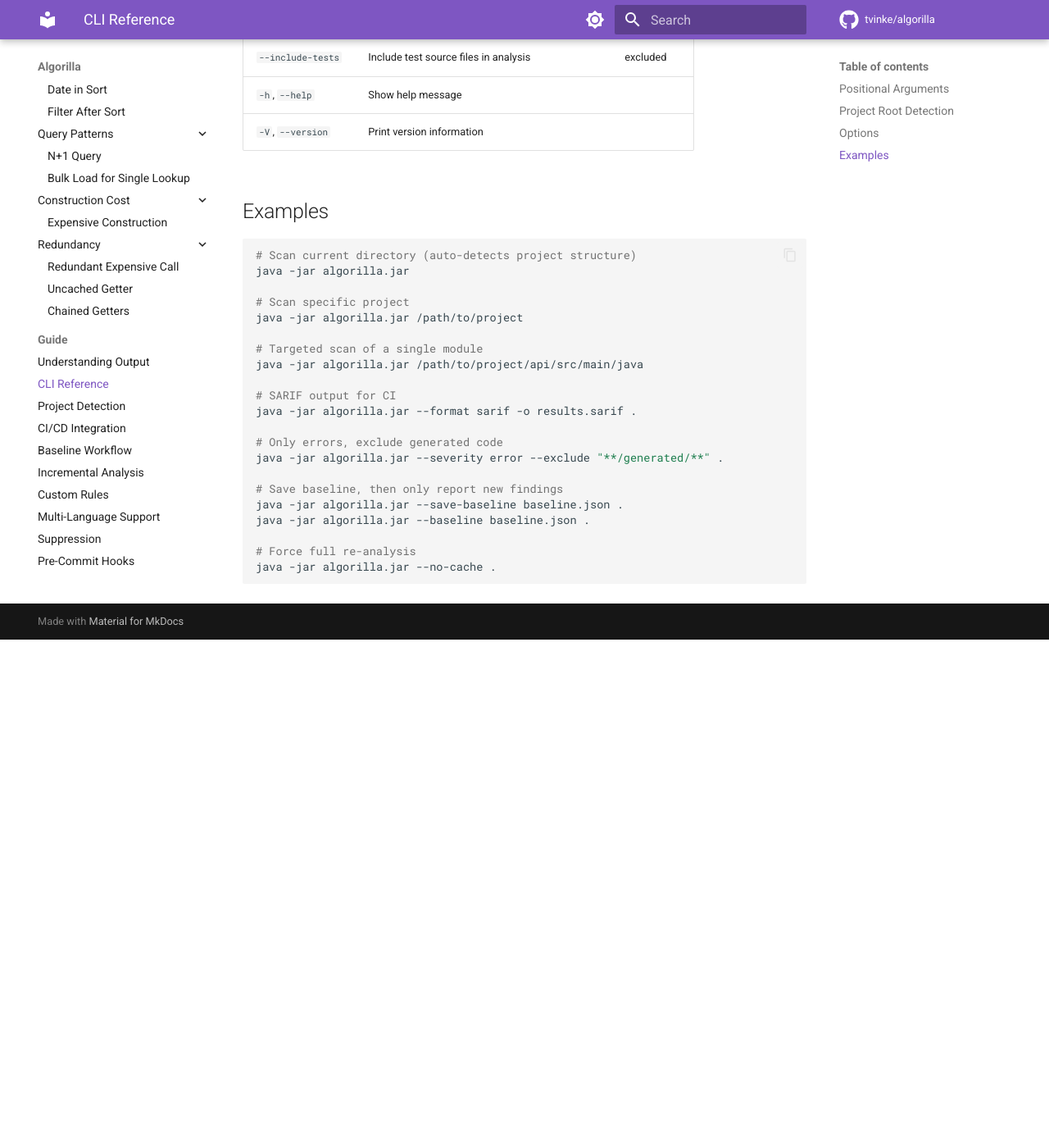
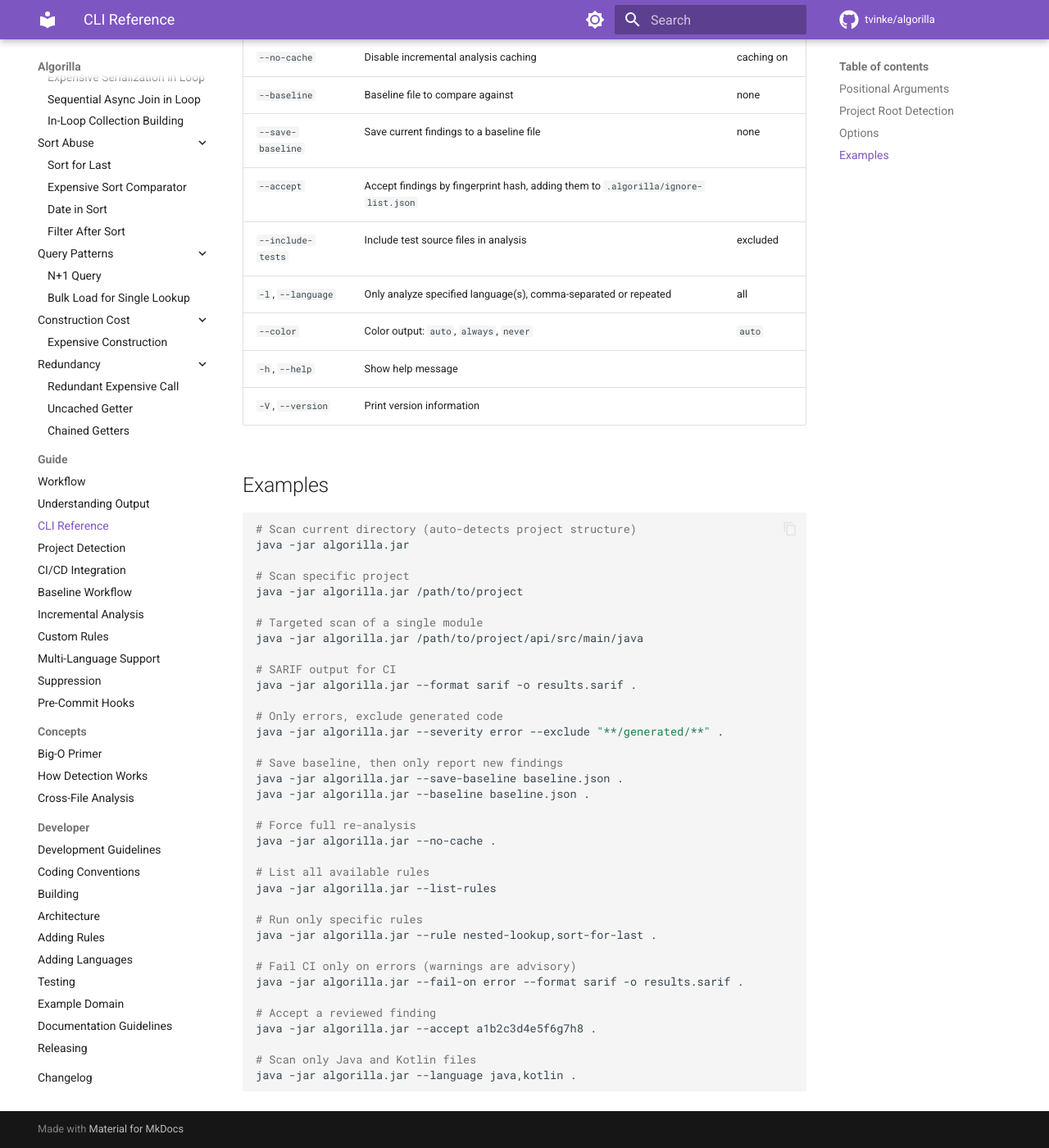
Before and after one commit to tvinke/algorilla, an MkDocs documentation site: the page built from docs/docs/guide/cli-reference.md, in a window 1280 px wide and 1400 px high, scrolled down 1281 px. Shown: the whole window at 82% size. Built offline with MkDocs 1.6.1 and Material for MkDocs 9.7.7, drawn with Linux system fonts in a browser that asks for light colours; comment, search, counter and statistics services are not loaded; before the commit the page ends 2061 px from its top, so only the background shows below that; some of the changed text lies outside the part shown.

Commit message:
docs: add workflow guide and update CLI reference
New workflow page walking through scan → triage → fix/accept → repeat.
Updates cli-reference with new flags, suppression docs with ignore list
section, and understanding-output with fingerprint hash explanation.

````diff
--- a/docs/docs/guide/cli-reference.md
+++ b/docs/docs/guide/cli-reference.md
@@ -27,13 +27,19 @@ If no build system is detected, the given path is used as-is.
 | `-f`, `--format` | Output format: `console`, `sarif`, `json` | `console` |
 | `-o`, `--output` | Write report to file instead of stdout | stdout |
 | `-v`, `--verbose` | Show detailed analysis progress (DEBUG logging) | off |
-| `--severity` | Minimum severity: `info`, `warning`, `error` | `warning` |
+| `--severity` | Minimum severity to report: `info`, `warning`, `error` | `warning` |
+| `--fail-on` | Minimum severity that triggers exit code 1: `info`, `warning`, `error` | `info` |
+| `--rule` | Only run specific rule(s), comma-separated or repeated | all rules |
+| `--list-rules` | List all available rules and exit | |
 | `--exclude` | Glob patterns to exclude from scanning | none |
 | `-c`, `--config` | Path to `.algorilla.yml` config file | auto-detect |
 | `--no-cache` | Disable incremental analysis caching | caching on |
 | `--baseline` | Baseline file to compare against | none |
 | `--save-baseline` | Save current findings to a baseline file | none |
+| `--accept` | Accept findings by fingerprint hash, adding them to `.algorilla/ignore-list.json` | |
 | `--include-tests` | Include test source files in analysis | excluded |
+| `-l`, `--language` | Only analyze specified language(s), comma-separated or repeated | all |
+| `--color` | Color output: `auto`, `always`, `never` | `auto` |
 | `-h`, `--help` | Show help message | |
 | `-V`, `--version` | Print version information | |
 
@@ -61,4 +67,19 @@ java -jar algorilla.jar --baseline baseline.json .
 
 # Force full re-analysis
 java -jar algorilla.jar --no-cache .
+
+# List all available rules
+java -jar algorilla.jar --list-rules
+
+# Run only specific rules
+java -jar algorilla.jar --rule nested-lookup,sort-for-last .
+
+# Fail CI only on errors (warnings are advisory)
+java -jar algorilla.jar --fail-on error --format sarif -o results.sarif .
+
+# Accept a reviewed finding
+java -jar algorilla.jar --accept a1b2c3d4e5f6g7h8 .
+
+# Scan only Java and Kotlin files
+java -jar algorilla.jar --language java,kotlin .
 ```
--- a/docs/mkdocs.yml
+++ b/docs/mkdocs.yml
@@ -77,6 +77,7 @@ nav:
       - Uncached Getter: rules/uncached-getter.md
       - Chained Getters: rules/chained-getters.md
   - Guide:
+    - Workflow: guide/workflow.md
     - Understanding Output: guide/understanding-output.md
     - CLI Reference: guide/cli-reference.md
     - Project Detection: guide/project-detection.md
````
Also changed, not shown: docs/docs/guide/suppression.md (+13 -0 lines), docs/docs/guide/understanding-output.md (+2 -0 lines), docs/docs/guide/workflow.md (added, +151 -0 lines).
